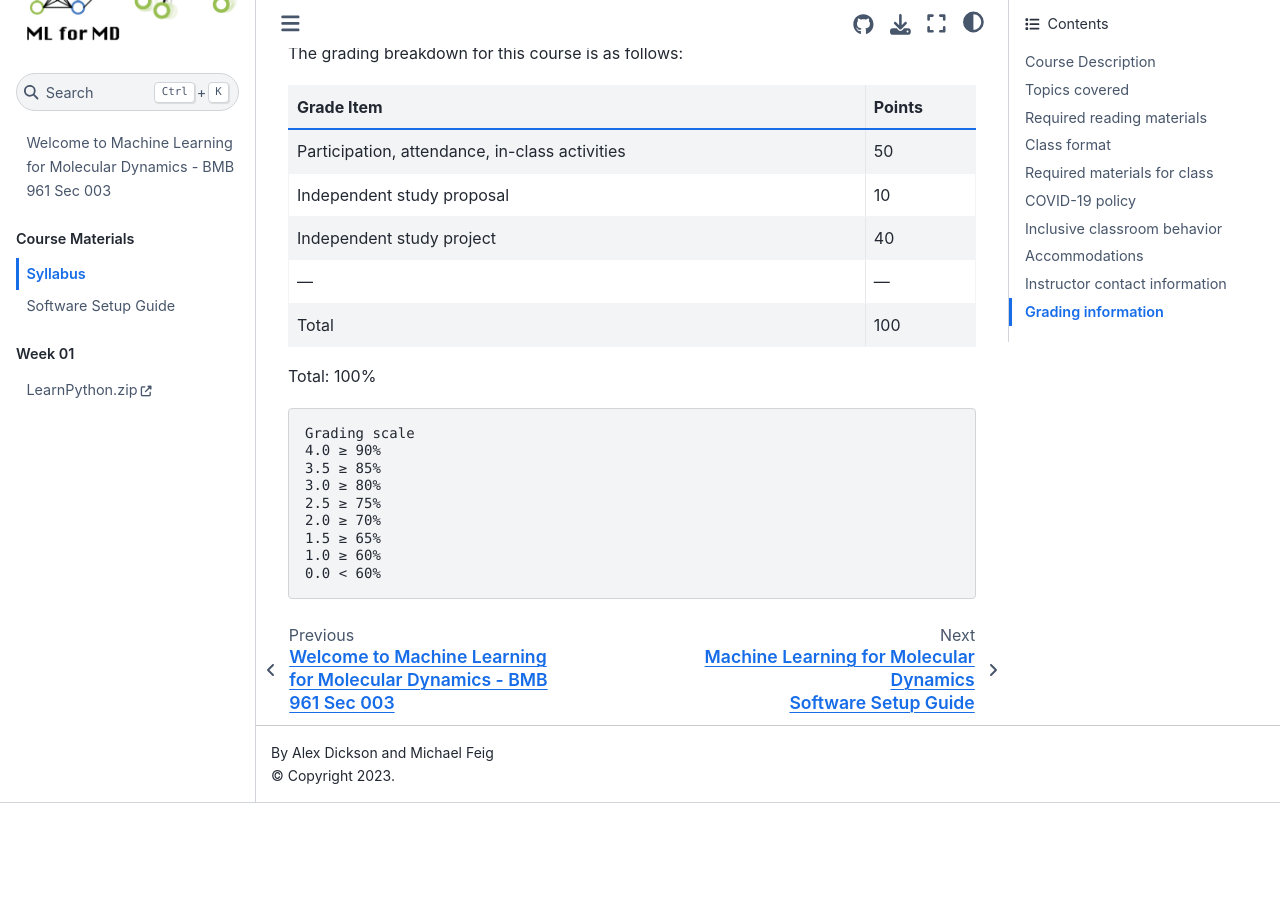
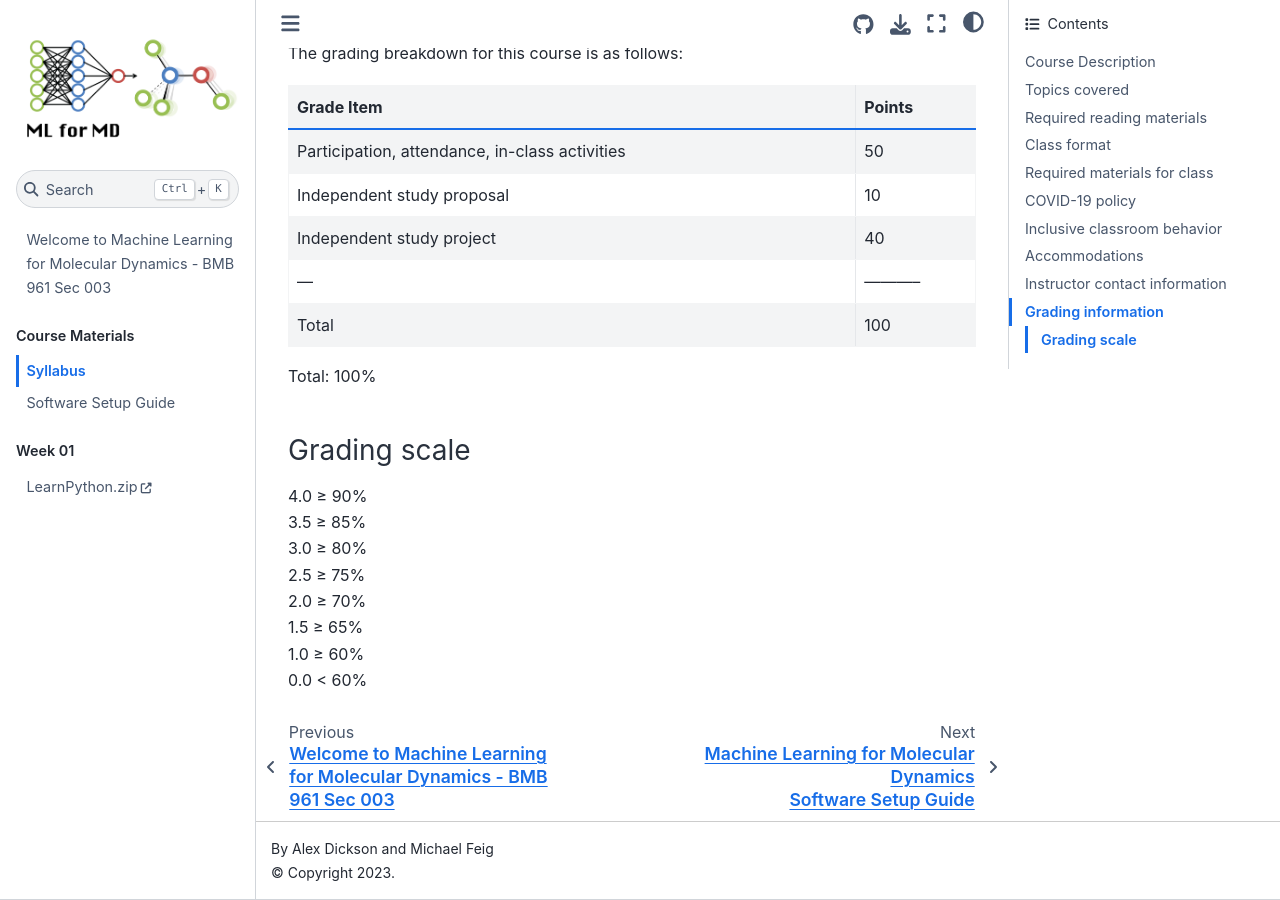
Before and after one commit to ADicksonLab/ml4md-jb, a Jupyter Book: the page built from Course_Materials/BMB961-003_Syllabus.md, in a window 1280 px wide and 900 px high, scrolled down 3759 px. Built offline with Jupyter Book 1.0.4 settings and Sphinx 7.4.7 and the Sphinx Book theme 1.1.4, drawn with Linux system fonts in a browser that asks for light colours; pages that are not in the unit, such as notebooks, are missing from menus; before the commit the page ends 4562 px from its top, so only the background shows below that.

Commit message:
syllabus edits

````diff
--- a/Course_Materials/BMB961-003_Syllabus.md
+++ b/Course_Materials/BMB961-003_Syllabus.md
@@ -132,13 +132,13 @@ The grading breakdown for this course is as follows:
 | Participation, attendance, in-class activities | 50 |
 | Independent study proposal | 10 |
 | Independent study project | 40 |
-| --- | --- |
+| --- | ----------- |
 | Total | 100 |
 
 Total: 100%
 
-```
-Grading scale
+### Grading scale
+
 4.0 ≥ 90%
 3.5 ≥ 85%
 3.0 ≥ 80%
@@ -147,4 +147,3 @@ Grading scale
 1.5 ≥ 65%
 1.0 ≥ 60%
 0.0 < 60%
-```
````
